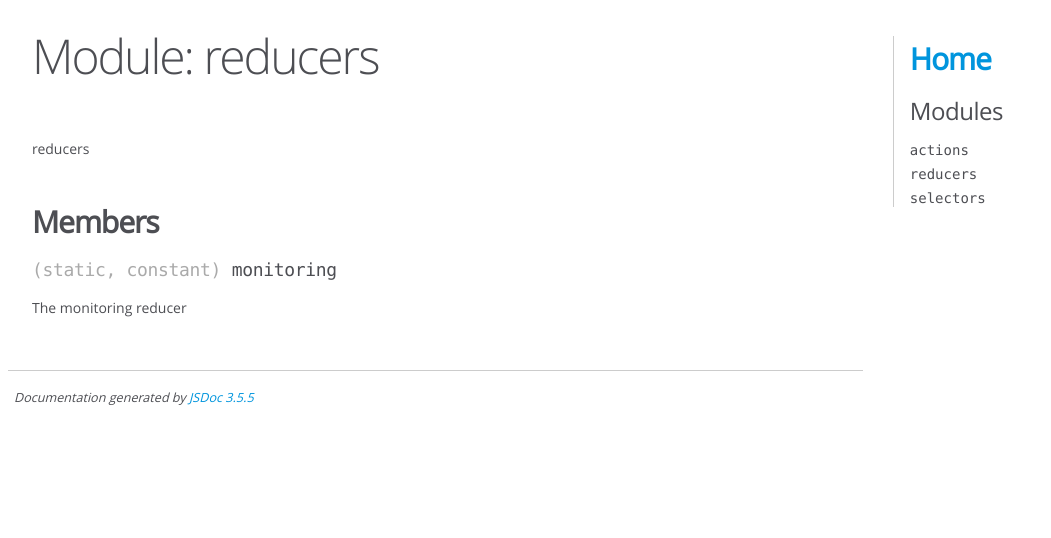
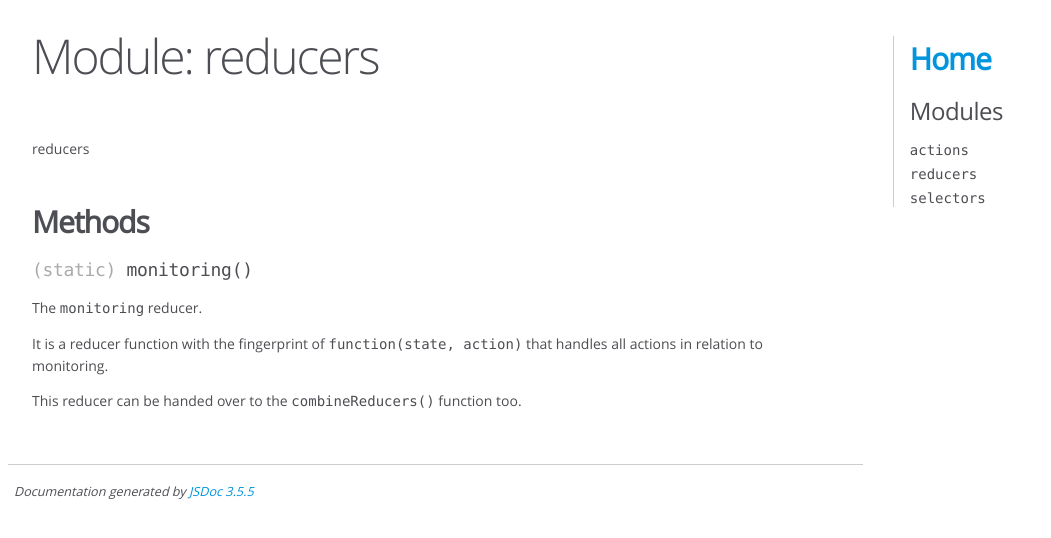
Before and after one commit to tombenke/monitoring-redux-component, a website: page docs/module-reducers.html in a window 1280 px wide. Shown: the whole page, without its empty margins (0-1051 px from the left). Drawn offline with Linux system fonts and the light colour scheme.

Commit message:
Add husky

```diff
--- a/docs/module-reducers.html
+++ b/docs/module-reducers.html
@@ -127,18 +127,35 @@
 
 
 
-        <h3 class="subsection-title">Members</h3>
+
+
+        <h3 class="subsection-title">Methods</h3>
 
 
 
-<h4 class="name" id=".monitoring"><span class="type-signature">(static, constant) </span>monitoring<span class="type-signature"></span></h4>
+
+
+
+
+    <h4 class="name" id=".monitoring"><span class="type-signature">(static) </span>monitoring<span class="signature">()</span><span class="type-signature"></span></h4>
+
+
 
 
 
 
 <div class="description">
-    <p>The monitoring reducer</p>
+    <p>The <code>monitoring</code> reducer.</p>
+<p>It is a reducer function with the fingerprint of <code>function(state, action)</code>
+that handles all actions in relation to monitoring.</p>
+<p>This reducer can be handed over to the <code>combineReducers()</code> function too.</p>
 </div>
+
+
+
+
+
+
 
 
 
@@ -194,6 +211,16 @@
 
 
 
+
+
+
+
+
+
+
+
+
+
 </article>
 
 </section>
--- a/package.json
+++ b/package.json
@@ -45,6 +45,7 @@
     "datafile": "^3.2.0",
     "eslint": "^3.13.1",
     "expect": "^1.6.0",
+    "husky": "^1.3.1",
     "istanbul": "1.0.0-alpha.2",
     "jsdoc": "^3.5.3",
     "mocha": "^5.2.0",
@@ -53,6 +54,11 @@
     "pre-push": "^0.1.1",
     "prettier": "^1.15.3",
     "redux-mock-store": "^1.3.0"
+  },
+  "husky": {
+    "hooks": {
+      "pre-commit": "npm run prettier && npm run docs && npm run test && npm run build"
+    }
   },
   "prettier": {
     "printWidth": 120,
```
Also changed, not shown: src/monitoring/reducers.js (+8 -1 lines), dist/monitoring/reducers.js, dist/monitoring/selectors.js, 1 other file.
